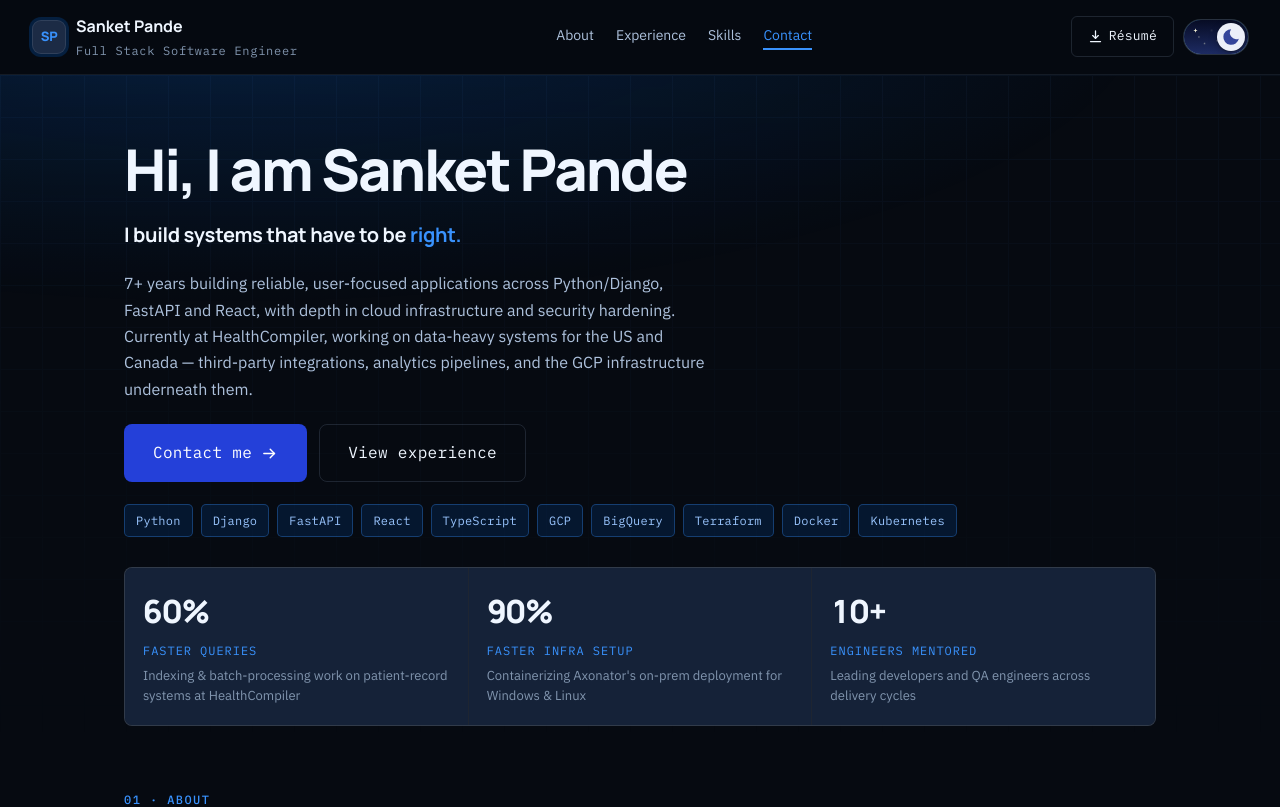
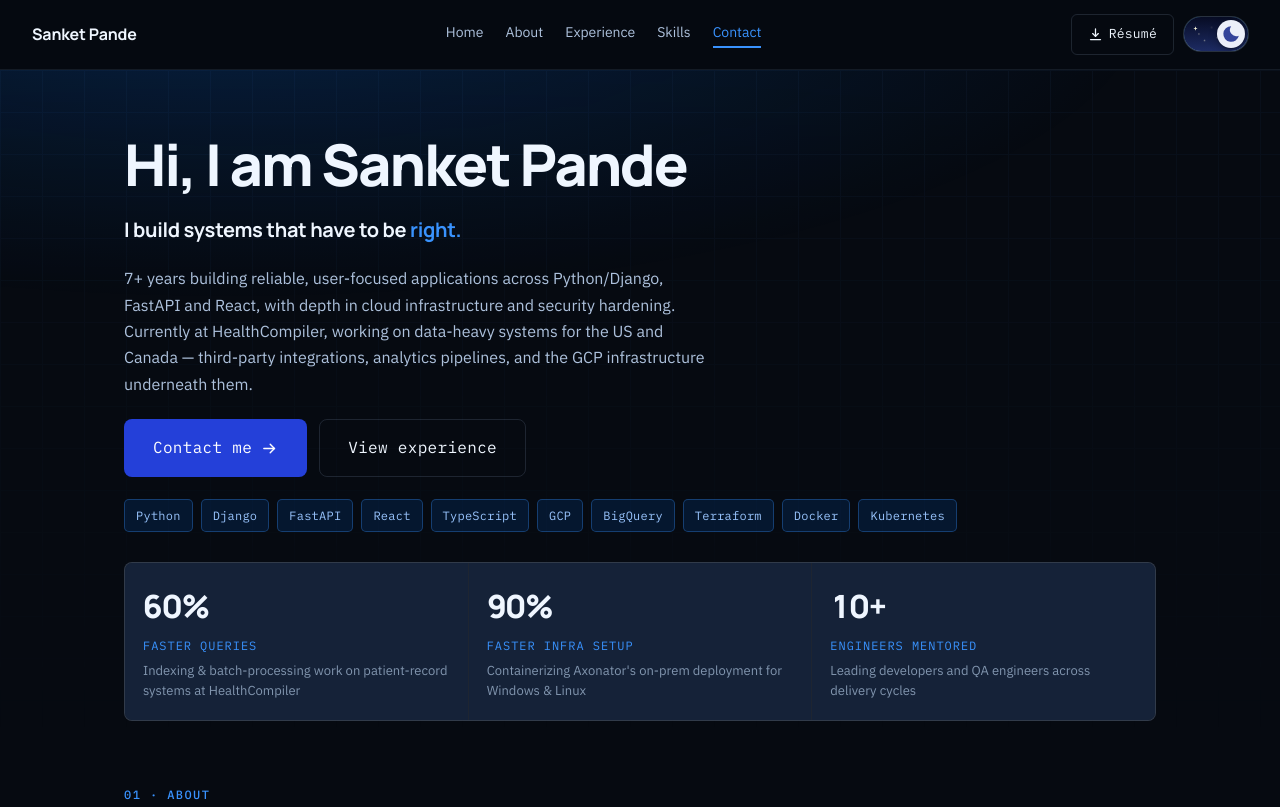
Before and after one commit to sanket-pande/portfolio, a React (Vite) app: page / in a window 1280 px wide. Shown: the top 807 px of the page. Built offline with nearby package versions, Linux system fonts and the light colour scheme.

Commit message:
refactor: simplify Header component by removing unused brand elements and updating section link descriptions

```diff
--- a/src/components/Header/Header.module.css
+++ b/src/components/Header/Header.module.css
@@ -18,50 +18,15 @@
 }
 
 .brand {
-  display: flex;
-  align-items: center;
-  gap: 10px;
-}
-
-/* monogram — a touch larger than the old dot's box so two letters sit in
-   it with room to breathe */
-.brandMark {
-  width: 34px;
-  height: 34px;
-  border-radius: 9px;
-  background: var(--panel-2);
-  border: 1px solid var(--line);
-  display: grid;
-  place-items: center;
-  flex: 0 0 auto;
-  font-family: var(--font-display);
-  font-size: var(--ui-sm);
-  font-weight: 800;
-  letter-spacing: -0.02em;
-  line-height: 1;
-  color: var(--accent);
-  box-shadow: 0 0 0 3px var(--accent-glow);
-  transition: border-color 0.15s ease;
-}
-@media (hover: hover) {
-  .brand:hover .brandMark { border-color: var(--accent); }
-}
-
-.brandText {
   font-family: var(--font-display);
   font-weight: 700;
   font-size: var(--step-0);
-  display: flex;
-  flex-direction: column;
-  gap: 1px;
+  letter-spacing: -0.01em;
+  white-space: nowrap;
+  transition: color 0.15s ease;
 }
-
-.brandTag {
-  font-family: var(--font-mono);
-  font-weight: 400;
-  font-size: var(--ui-xs);
-  letter-spacing: 0.06em;
-  color: var(--ink-3);
+@media (hover: hover) {
+  .brand:hover { color: var(--accent); }
 }
 
 .navLinks {
@@ -73,7 +38,7 @@
   color: var(--ink-2);
 }
 
-/* auto margins on both sides centre the four jumps between the brand and
+/* auto margins on both sides centre Home and the section jumps between the brand and
    the right-hand cluster, and push Components to the nav's right edge */
 .sectionLinks {
   display: flex;
@@ -137,16 +102,6 @@
   }
 }
 
-/* Punctuation that exists only for the accessibility tree. */
-.srOnly {
-  position: absolute;
-  width: 1px;
-  height: 1px;
-  overflow: hidden;
-  clip-path: inset(50%);
-  white-space: nowrap;
-}
-
 /* Where you are, on both routes. */
 .navLinks a[aria-current] {
   color: var(--accent);
@@ -168,6 +123,9 @@
    row; below that the mask still signals the row scrolls. */
 @media (max-width: 480px) {
   .navLinks { gap: 12px; }
+  /* five links now (Home + four sections) — the group's own gap is what
+     has to give for Contact to stay on screen at 360px */
+  .sectionLinks { gap: 11px; }
   /* the download mark costs the ~24px that lets brand, Résumé and the
      toggle share one row on a phone — the word alone says enough there */
   .resumeIcon { display: none; }
--- a/src/components/Header/Header.tsx
+++ b/src/components/Header/Header.tsx
@@ -8,20 +8,13 @@ import { profile } from "../../data/resume";
 import { useScrollSpy } from "../../hooks/useScrollSpy";
 import styles from "./Header.module.css";
 
-/** The four in-page jumps, in document order — kept as one group. */
+/** The in-page section jumps, in document order — kept as one group, after Home. */
 const SECTION_LINKS = [
   { href: "#about", label: "About" },
   { href: "#experience", label: "Experience" },
   { href: "#skills", label: "Skills" },
   { href: "#contact", label: "Contact" },
 ];
-
-/** "Sanket Pande" → "SP". Derived, so it can never disagree with the name. */
-const INITIALS = profile.name
-  .split(/\s+/)
-  .map((word) => word[0])
-  .join("")
-  .toUpperCase();
 
 /** Section ids the spy tracks, in document order. */
 const SPY_IDS = ["about", "experience", "skills", "contact"] as const;
@@ -87,21 +80,22 @@ export default function Header({ theme, onToggleTheme }: HeaderProps) {
     <header ref={headerRef} className={styles.header}>
       <div className={styles.inner}>
         <Link to="/" className={styles.brand} onClick={goToTop}>
-          <span className={styles.brandMark} aria-hidden="true">
-            {INITIALS}
-          </span>
-          <span className={styles.brandText}>
-            {profile.name}
-            {/* the comma is what stops screen readers running the two spans
-                together as "Sanket PandeFull Stack Engineer" */}
-            <span className={styles.srOnly}>, </span>
-            <span className={styles.brandTag}>{profile.title}</span>
-          </span>
+          {profile.name}
         </Link>
 
         <nav className={styles.navLinks} aria-label="Primary">
           {/* the in-page jumps stay together as one group */}
           <span className={styles.sectionLinks}>
+            {/* Home is the top of the page, not a section — same handler as
+                the brand, so both behave identically on either route. It is
+                "current" while no section has crossed the header line yet. */}
+            <Link
+              to="/"
+              onClick={goToTop}
+              aria-current={onHome && activeId === null ? "location" : undefined}
+            >
+              Home
+            </Link>
             {SECTION_LINKS.map(({ href, label }) => {
               const current = onHome && activeId === href.slice(1);
               // On the home page a bare hash is the cheapest correct thing.
```
